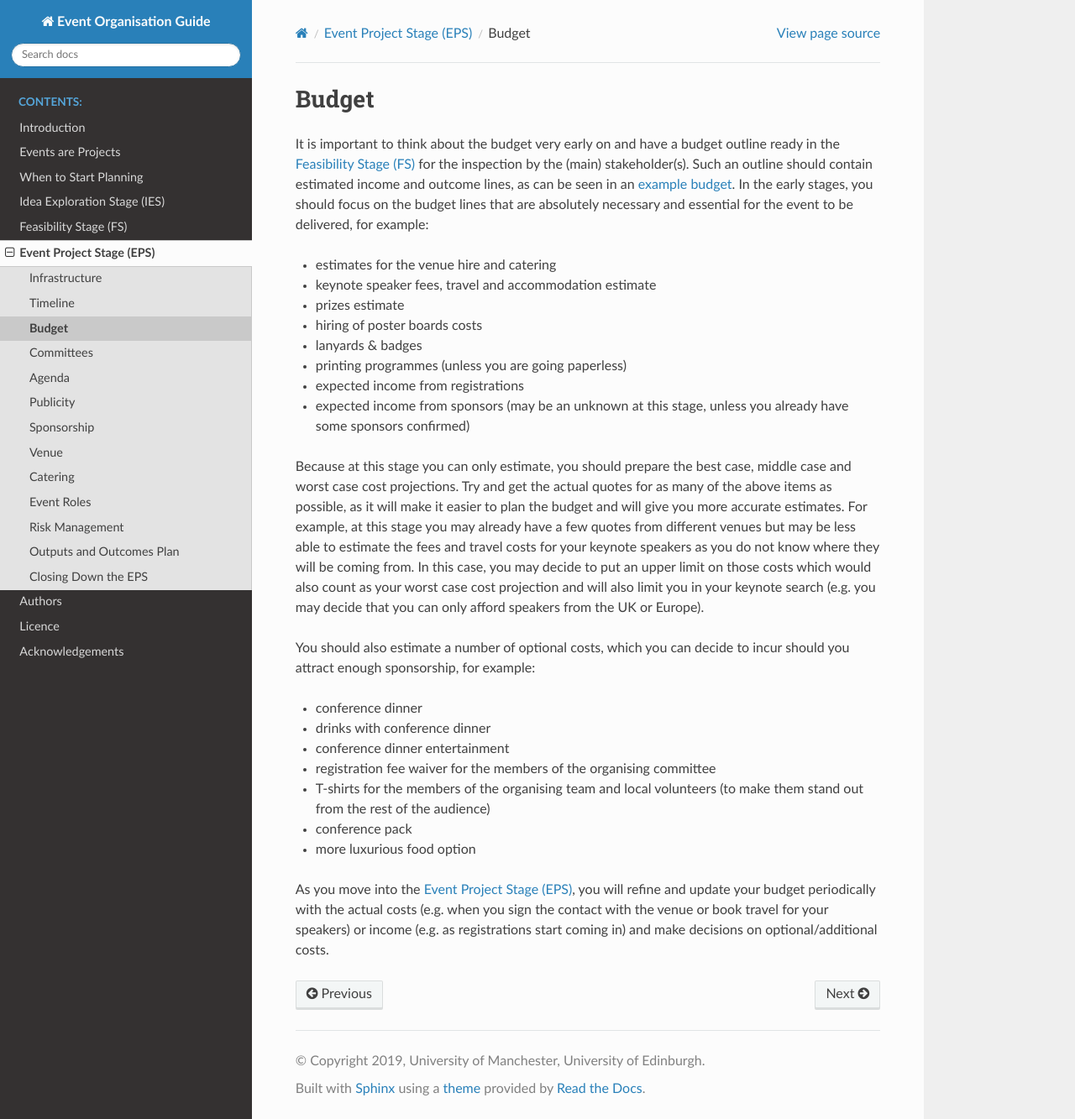
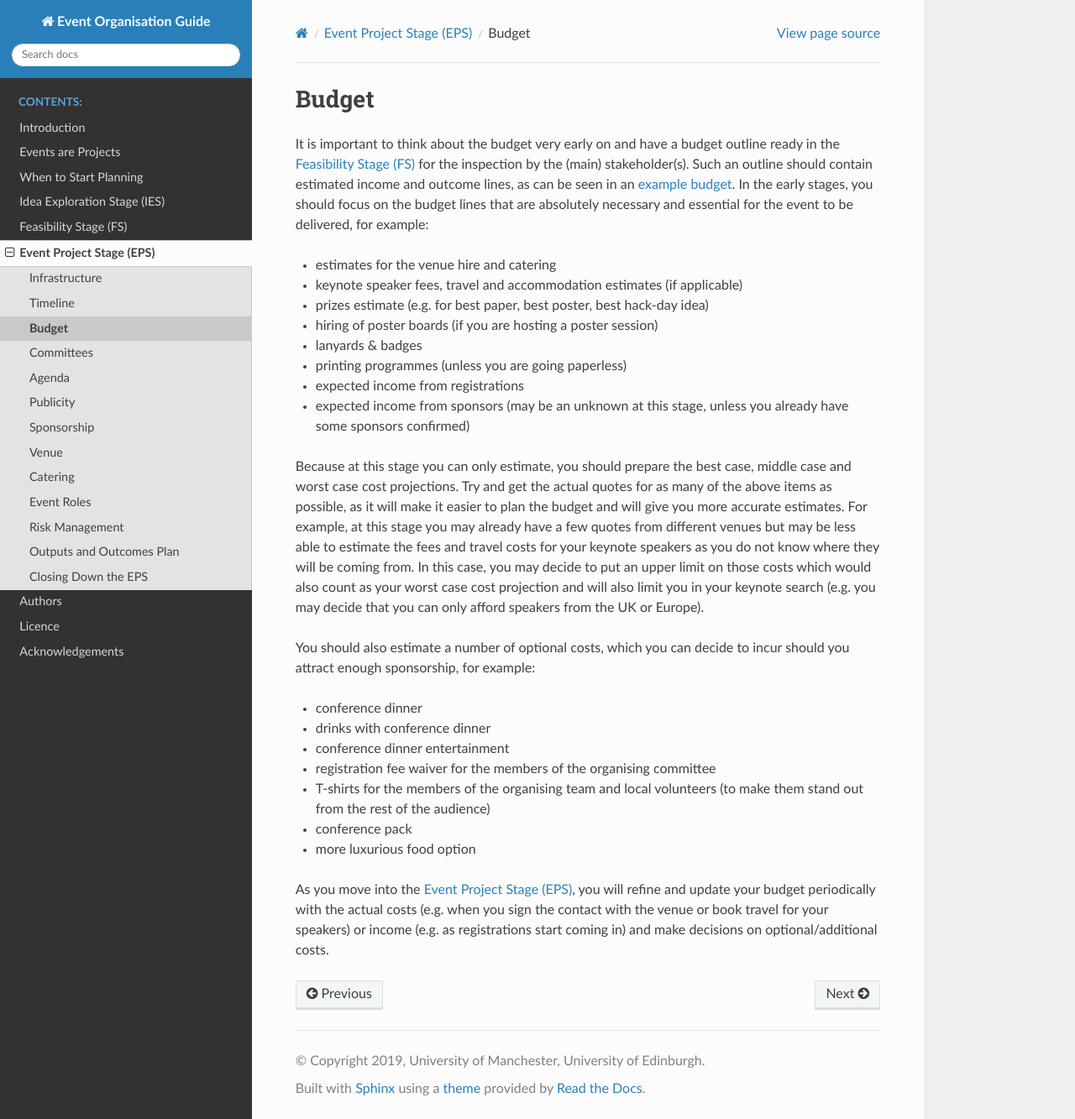
Before and after one commit to softwaresaved/event-organisation-guide, a Sphinx documentation site: the page built from docs/eog/eps-budget.rst, in a window 1280 px wide and 1333 px high. Shown: the whole window at 84% size. Built offline with Sphinx 7.4.7 and the Read the Docs theme 2.0.0, drawn with Linux system fonts in a browser that asks for light colours.

Commit message:
Expanded on cost bullet points

```diff
--- a/docs/eog/eps-budget.rst
+++ b/docs/eog/eps-budget.rst
@@ -11,9 +11,9 @@ In the early stages, you should focus on the budget lines that
 are absolutely necessary and essential for the event to be delivered, for example:
 
 - estimates for the venue hire and catering
-- keynote speaker fees, travel and accommodation estimate
-- prizes estimate
-- hiring of poster boards costs
+- keynote speaker fees, travel and accommodation estimates (if applicable)
+- prizes estimate (e.g. for best paper, best poster, best hack-day idea)
+- hiring of poster boards (if you are hosting a poster session)
 - lanyards & badges
 - printing programmes (unless you are going paperless)
 - expected income from registrations
```
